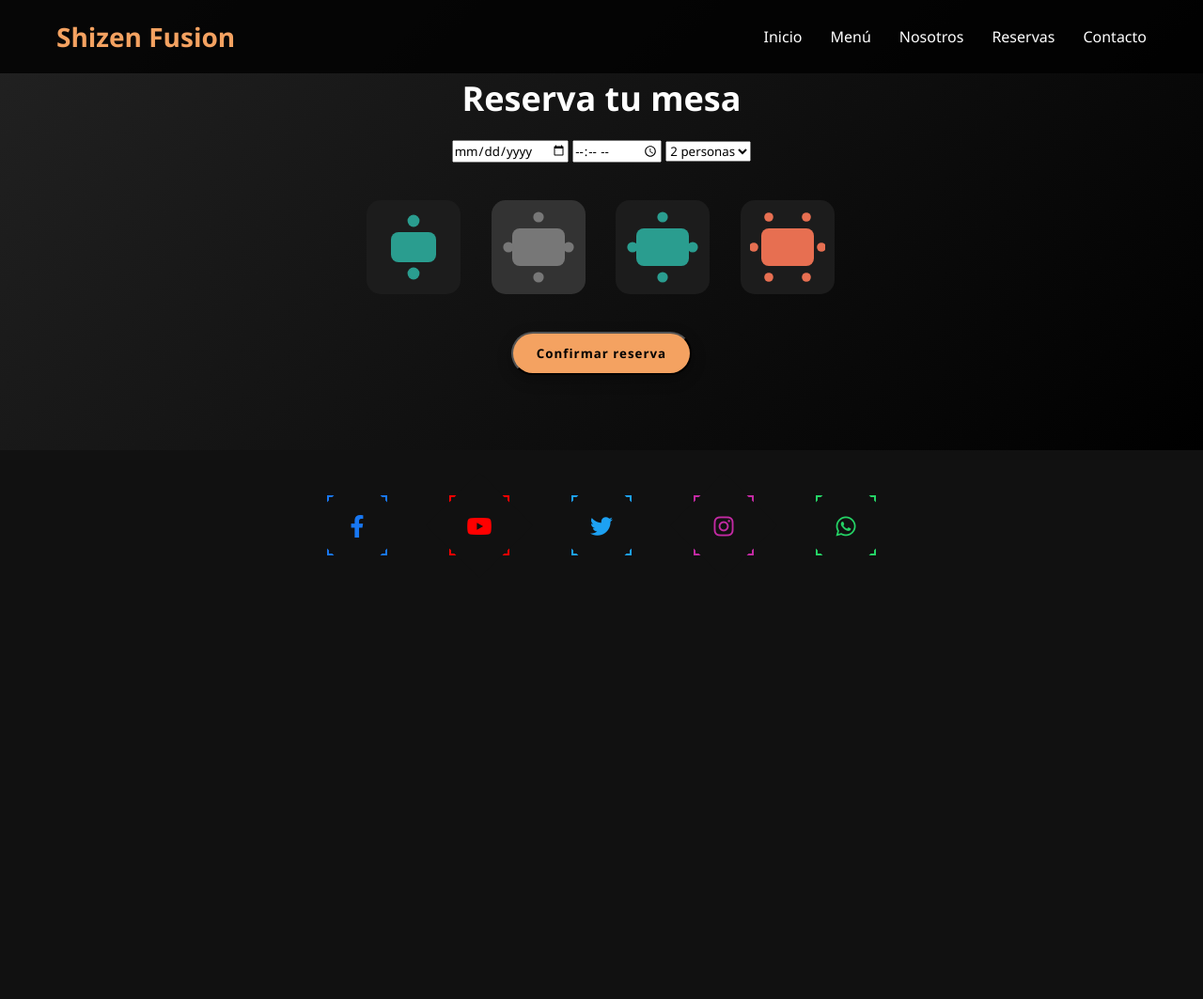
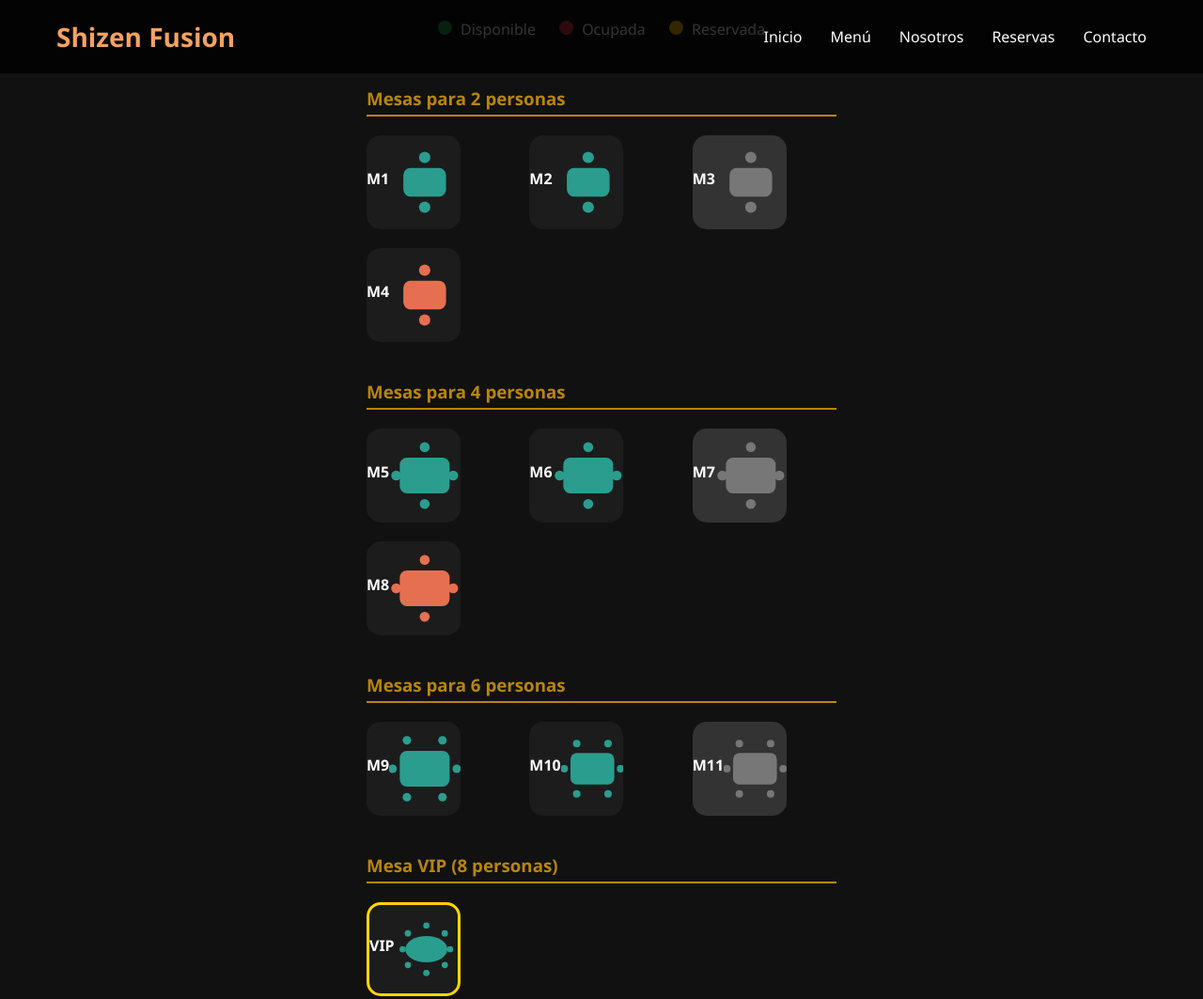
Before and after one commit to ShadowMoinMoin/HerramientasDesarrollo, a plain HTML site: page Reservas.html in a window 1280 px wide. Shown: the top 1063 px of the page at 94% size. Before the commit the page ends 800 px from the top, so only its background shows below. Drawn offline with Linux system fonts and the light colour scheme.

Commit message:
Cambio en rama de reservas

```diff
--- a/Estilos/Styles.css
+++ b/Estilos/Styles.css
@@ -4,9 +4,11 @@
     box-sizing: border-box;
     font-family: 'Segoe UI', sans-serif;
 }
+
 html {
     scroll-behavior: smooth;
 }
+
 body {
     background-color: #111;
     color: #fff;
@@ -322,13 +324,13 @@ body {
     width: 200px;
     text-align: center;
     padding: 12px;
-    box-shadow: 0 5px 15px rgba(0,0,0,0.4);
+    box-shadow: 0 5px 15px rgba(0, 0, 0, 0.4);
     transition: transform 0.3s, box-shadow 0.3s;
 }
 
 .card:hover {
     transform: translateY(-8px);
-    box-shadow: 0 10px 25px rgba(0,0,0,0.6);
+    box-shadow: 0 10px 25px rgba(0, 0, 0, 0.6);
 }
 
 .card img {
@@ -488,3 +490,57 @@ body {
 .mesa:hover::after {
     opacity: 1;
 }
+
+.mapa-mesas {
+    display: grid;
+    grid-template-columns: repeat(auto-fit, minmax(140px, 1fr));
+    gap: 20px;
+    margin-top: 30px;
+}
+
+.grupo-mesas {
+    grid-column: 1/-1;
+    margin-top: 20px;
+    color: #b8860b;
+    border-bottom: 2px solid #b8860b;
+    padding-bottom: 5px;
+}
+
+.numero-mesa {
+    display: block;
+    text-align: center;
+    font-weight: bold;
+    margin-bottom: 8px;
+}
+
+.leyenda {
+    display: flex;
+    justify-content: center;
+    gap: 25px;
+    margin: 20px 0;
+}
+
+.estado {
+    width: 15px;
+    height: 15px;
+    display: inline-block;
+    border-radius: 50%;
+    margin-right: 5px;
+}
+
+.estado.disponible {
+    background: #28a745;
+}
+
+.estado.ocupada {
+    background: #dc3545;
+}
+
+.estado.reservada {
+    background: #ffc107;
+}
+
+.vip {
+    border: 3px solid gold;
+    border-radius: 15px;
+}
--- a/Reservas.html
+++ b/Reservas.html
@@ -25,22 +25,25 @@
             </ul>
         </nav>
     </header>
-    <section class="reservations">
-        <h2>Reserva tu mesa</h2>
-
-        <div class="reserva-form">
-            <input type="date" id="fecha">
-            <input type="time" id="hora">
-            <select id="personas">
-                <option value="2">2 personas</option>
-                <option value="4">4 personas</option>
-                <option value="6">6 personas</option>
-            </select>
+    <div class="leyenda">
+        <span>
+            <div class="estado disponible"></div> Disponible
+        </span>
+        <span>
+            <div class="estado ocupada"></div> Ocupada
+        </span>
+        <span>
+            <div class="estado reservada"></div> Reservada
+        </span>
     </div>
 
     <div class="mapa-mesas">
 
+        <!-- MESAS PARA 2 PERSONAS -->
+        <h3 class="grupo-mesas">Mesas para 2 personas</h3>
+
         <div class="mesa disponible" data-id="1" data-capacidad="2">
+            <span class="numero-mesa">M1</span>
             <svg viewBox="0 0 100 100">
                 <rect x="20" y="30" width="60" height="40" rx="10" />
                 <circle cx="50" cy="15" r="8" />
@@ -48,7 +51,38 @@
             </svg>
         </div>
 
-            <div class="mesa ocupada" data-id="2" data-capacidad="4">
+        <div class="mesa disponible" data-id="2" data-capacidad="2">
+            <span class="numero-mesa">M2</span>
+            <svg viewBox="0 0 100 100">
+                <rect x="20" y="30" width="60" height="40" rx="10" />
+                <circle cx="50" cy="15" r="8" />
+                <circle cx="50" cy="85" r="8" />
+            </svg>
+        </div>
+
+        <div class="mesa ocupada" data-id="3" data-capacidad="2">
+            <span class="numero-mesa">M3</span>
+            <svg viewBox="0 0 100 100">
+                <rect x="20" y="30" width="60" height="40" rx="10" />
+                <circle cx="50" cy="15" r="8" />
+                <circle cx="50" cy="85" r="8" />
+            </svg>
+        </div>
+
+        <div class="mesa reservada" data-id="4" data-capacidad="2">
+            <span class="numero-mesa">M4</span>
+            <svg viewBox="0 0 100 100">
+                <rect x="20" y="30" width="60" height="40" rx="10" />
+                <circle cx="50" cy="15" r="8" />
+                <circle cx="50" cy="85" r="8" />
+            </svg>
+        </div>
+
+        <!-- MESAS PARA 4 PERSONAS -->
+        <h3 class="grupo-mesas">Mesas para 4 personas</h3>
+
+        <div class="mesa disponible" data-id="5" data-capacidad="4">
+            <span class="numero-mesa">M5</span>
             <svg viewBox="0 0 100 100">
                 <rect x="15" y="25" width="70" height="50" rx="10" />
                 <circle cx="50" cy="10" r="7" />
@@ -58,7 +92,8 @@
             </svg>
         </div>
 
-            <div class="mesa disponible" data-id="3" data-capacidad="4">
+        <div class="mesa disponible" data-id="6" data-capacidad="4">
+            <span class="numero-mesa">M6</span>
             <svg viewBox="0 0 100 100">
                 <rect x="15" y="25" width="70" height="50" rx="10" />
                 <circle cx="50" cy="10" r="7" />
@@ -68,7 +103,33 @@
             </svg>
         </div>
 
-            <div class="mesa reservada" data-id="4" data-capacidad="6">
+        <div class="mesa ocupada" data-id="7" data-capacidad="4">
+            <span class="numero-mesa">M7</span>
+            <svg viewBox="0 0 100 100">
+                <rect x="15" y="25" width="70" height="50" rx="10" />
+                <circle cx="50" cy="10" r="7" />
+                <circle cx="50" cy="90" r="7" />
+                <circle cx="10" cy="50" r="7" />
+                <circle cx="90" cy="50" r="7" />
+            </svg>
+        </div>
+
+        <div class="mesa reservada" data-id="8" data-capacidad="4">
+            <span class="numero-mesa">M8</span>
+            <svg viewBox="0 0 100 100">
+                <rect x="15" y="25" width="70" height="50" rx="10" />
+                <circle cx="50" cy="10" r="7" />
+                <circle cx="50" cy="90" r="7" />
+                <circle cx="10" cy="50" r="7" />
+                <circle cx="90" cy="50" r="7" />
+            </svg>
+        </div>
+
+        <!-- MESAS PARA 6 PERSONAS -->
+        <h3 class="grupo-mesas">Mesas para 6 personas</h3>
+
+        <div class="mesa disponible" data-id="9" data-capacidad="6">
+            <span class="numero-mesa">M9</span>
             <svg viewBox="0 0 100 100">
                 <rect x="15" y="25" width="70" height="50" rx="10" />
                 <circle cx="25" cy="10" r="6" />
@@ -77,6 +138,50 @@
                 <circle cx="95" cy="50" r="6" />
                 <circle cx="25" cy="90" r="6" />
                 <circle cx="75" cy="90" r="6" />
+            </svg>
+        </div>
+
+        <div class="mesa disponible" data-id="10" data-capacidad="6">
+            <span class="numero-mesa">M10</span>
+            <svg viewBox="0 0 100 100">
+                <rect x="15" y="25" width="70" height="50" rx="10" />
+                <circle cx="25" cy="10" r="6" />
+                <circle cx="75" cy="10" r="6" />
+                <circle cx="5" cy="50" r="6" />
+                <circle cx="95" cy="50" r="6" />
+                <circle cx="25" cy="90" r="6" />
+                <circle cx="75" cy="90" r="6" />
+            </svg>
+        </div>
+
+        <div class="mesa ocupada" data-id="11" data-capacidad="6">
+            <span class="numero-mesa">M11</span>
+            <svg viewBox="0 0 100 100">
+                <rect x="15" y="25" width="70" height="50" rx="10" />
+                <circle cx="25" cy="10" r="6" />
+                <circle cx="75" cy="10" r="6" />
+                <circle cx="5" cy="50" r="6" />
+                <circle cx="95" cy="50" r="6" />
+                <circle cx="25" cy="90" r="6" />
+                <circle cx="75" cy="90" r="6" />
+            </svg>
+        </div>
+
+        <!-- MESA VIP PARA 8 PERSONAS -->
+        <h3 class="grupo-mesas">Mesa VIP (8 personas)</h3>
+
+        <div class="mesa disponible vip" data-id="12" data-capacidad="8">
+            <span class="numero-mesa">VIP</span>
+            <svg viewBox="0 0 120 120">
+                <ellipse cx="60" cy="60" rx="40" ry="25" />
+                <circle cx="60" cy="15" r="6" />
+                <circle cx="95" cy="30" r="6" />
+                <circle cx="105" cy="60" r="6" />
+                <circle cx="95" cy="90" r="6" />
+                <circle cx="60" cy="105" r="6" />
+                <circle cx="25" cy="90" r="6" />
+                <circle cx="15" cy="60" r="6" />
+                <circle cx="25" cy="30" r="6" />
             </svg>
         </div>
 
```
Lines whose indentation alone changed are shown as unchanged.
